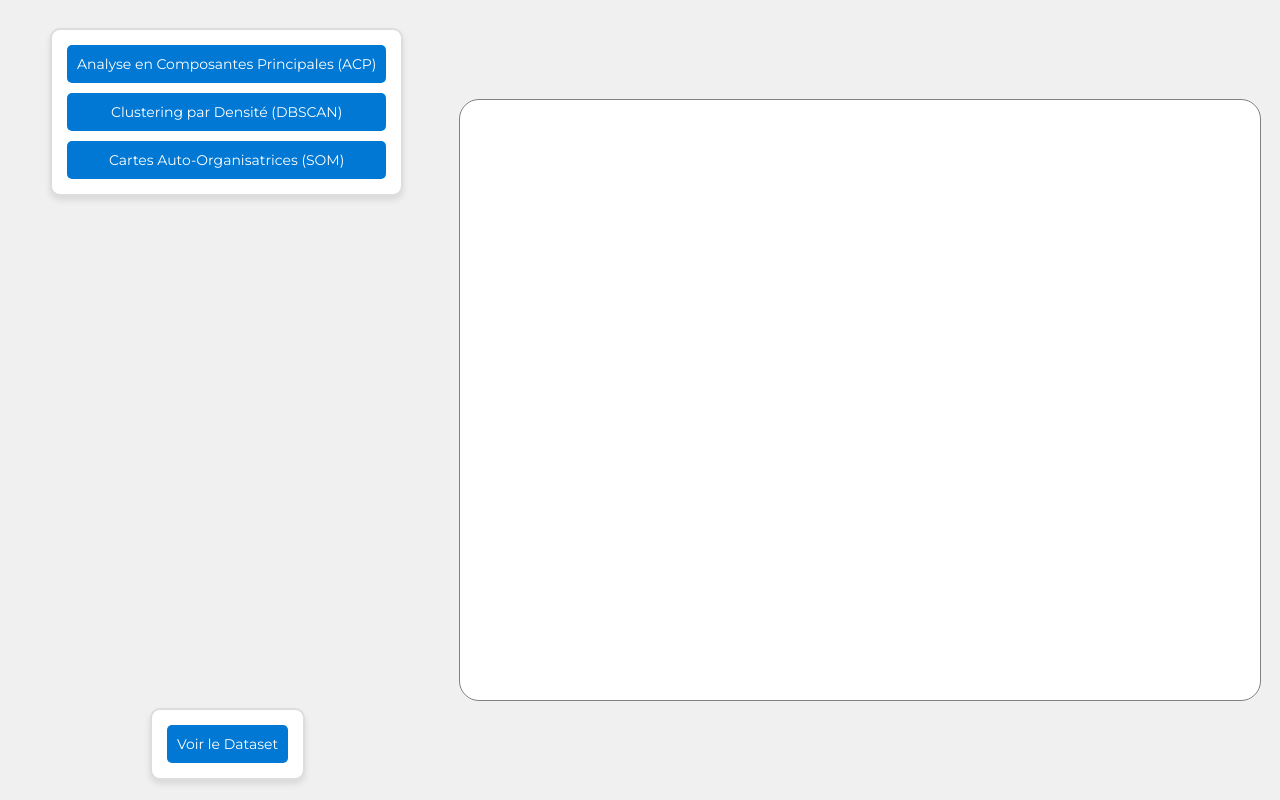
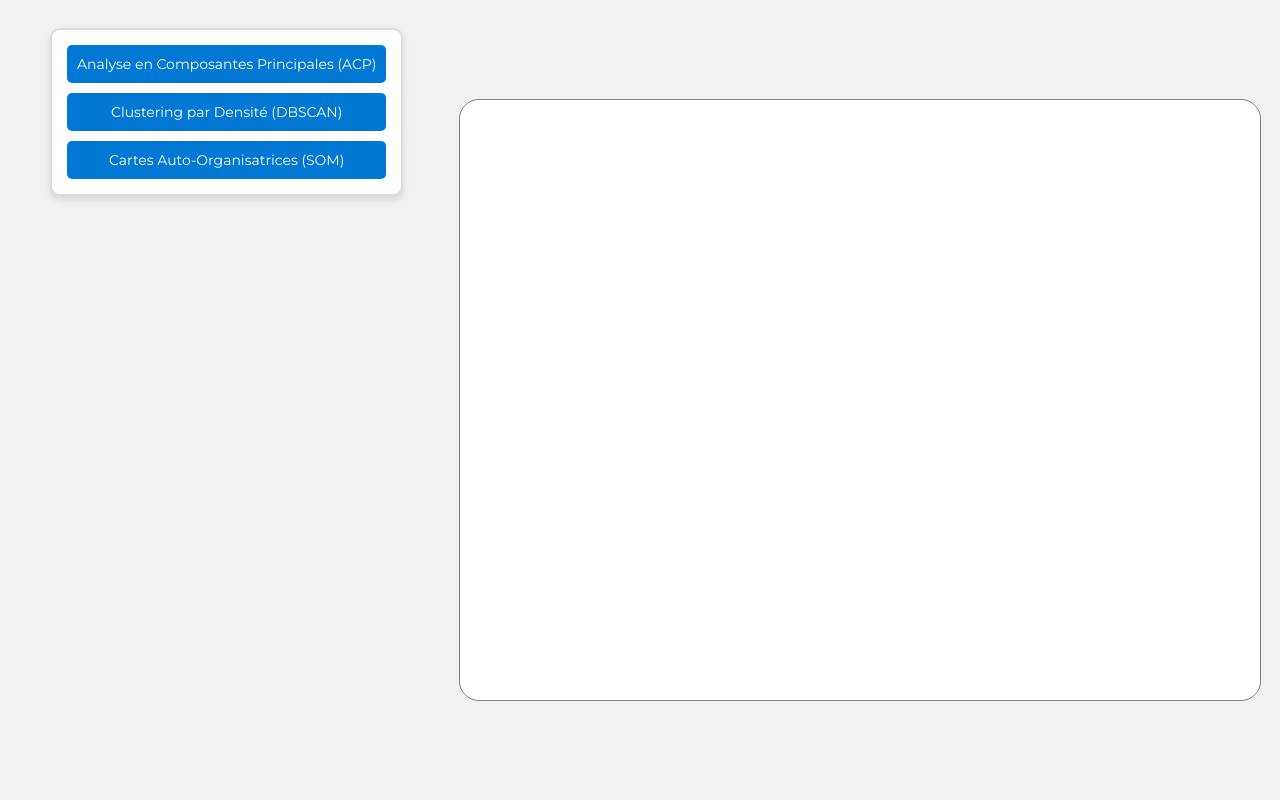
Before and after one commit to The-soulless12/KM-Survivor-Analytics, a plain HTML site: page index.html in a window 1280 px wide. Drawn offline with Linux system fonts and the light colour scheme.

Commit message:
Version finale du html

```diff
--- a/index.html
+++ b/index.html
@@ -86,38 +86,6 @@
         }
 
         .button-container button:hover {
-            transform: scale(1.05);
-            box-shadow: 0 4px 8px rgba(0, 0, 0, 0.2);
-        }
-
-        .bottom-container {
-            position: absolute;
-            bottom: 20px;
-            left: 150px;
-            padding: 15px;
-            background: white;
-            border: 2px solid #ddd;
-            border-radius: 10px;
-            box-shadow: 0 4px 6px rgba(0, 0, 0, 0.1);
-        }
-
-        .bottom-container button {
-            font-family: 'Montserrat', sans-serif;
-            font-size: 14px;
-            padding: 10px;
-            border: none;
-            border-radius: 5px;
-            cursor: pointer;
-            background-color: #0078D4;
-            color: white;
-            transition: transform 0.2s ease, box-shadow 0.2s ease;
-        }
-
-        .bottom-container button.active {
-            background-color: #ff35bc;
-        }
-
-        .bottom-container button:hover {
             transform: scale(1.05);
             box-shadow: 0 4px 8px rgba(0, 0, 0, 0.2);
         }
@@ -217,13 +185,9 @@
         <button id="cardPoids" class="active">Carte Poids</button>
     </div>
 
-    <div class="bottom-container">
-        <button id="btnDataset">Voir le Dataset</button>
-    </div>
-
     <script src="https://cdnjs.cloudflare.com/ajax/libs/xlsx/0.17.1/xlsx.full.min.js"></script>
     <script>
-        const allButtons = document.querySelectorAll('.button-container button, .bottom-container button');
+        const allButtons = document.querySelectorAll('.button-container button');
         const image = document.getElementById('image');
         const filterContainer = document.getElementById('filterContainer');
         const seasonFilter = document.getElementById('seasonFilter');
@@ -262,11 +226,6 @@
 
                     filterContainer.style.display = 'none';
                     cardButtonsContainer.style.display = 'flex';
-                } else if (button.id === "btnDataset") {
-                    image.style.visibility = 'hidden';
-                    filterContainer.style.display = 'none';
-                    cardButtonsContainer.style.display = 'none';
-                    //c'est là que je dois afficher le KM_data.xlsx
                 } else {
                     image.style.visibility = 'hidden';
                     filterContainer.style.display = 'none';
```
Also changed, not shown: Graphiques/carte_clusters.png, Graphiques/carte_densites.png, Graphiques/carte_distances.png, Graphiques/carte_poids.png, 3 other files.
